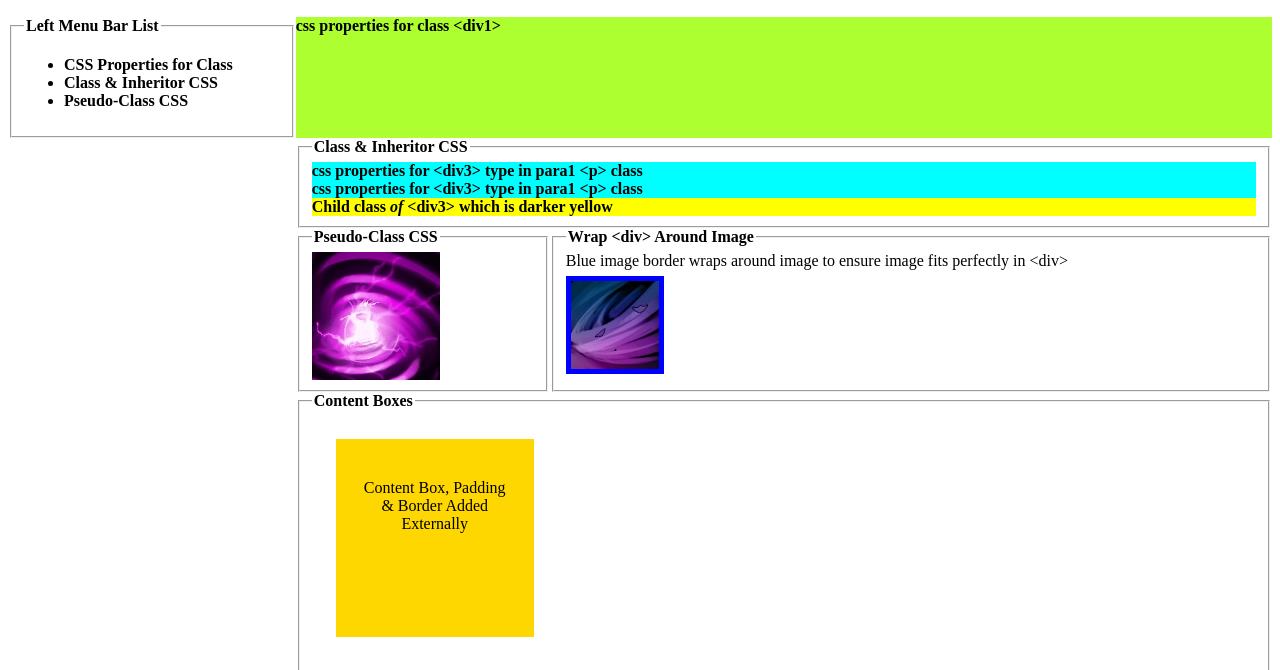
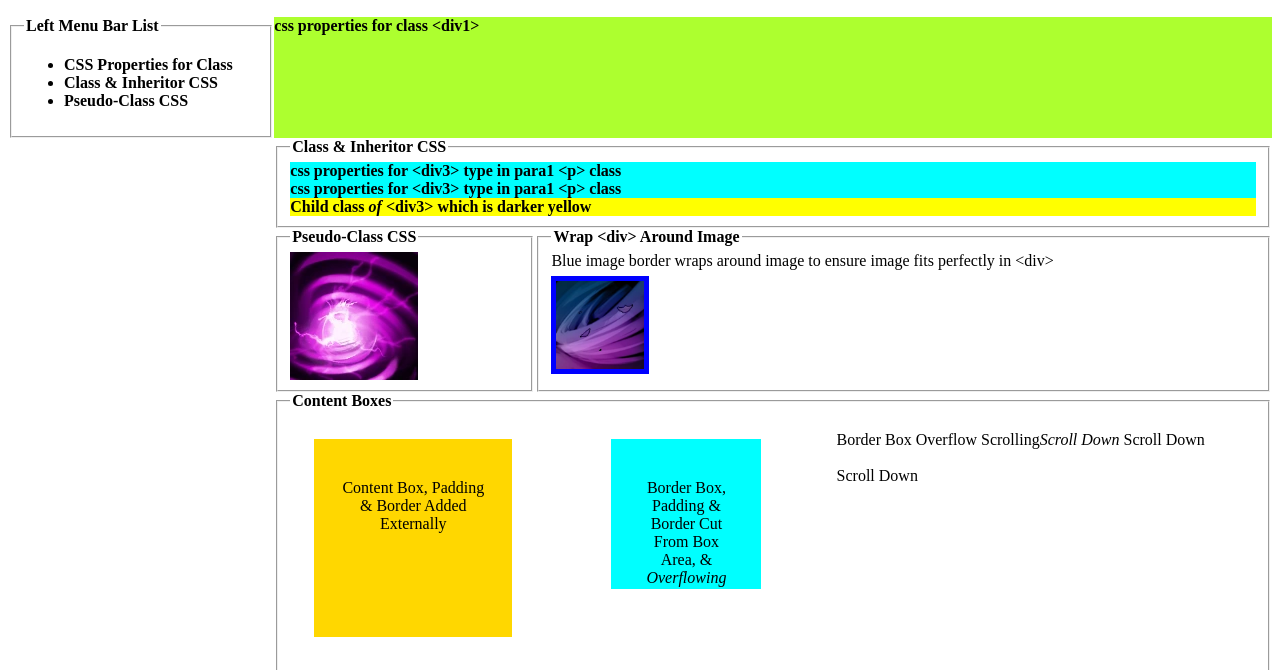
Before and after one commit to KM82Portfolio/IOD_SE, a website: page Mod2_Lab22/Lab22.html in a window 1280 px wide. Shown: the part 110-780 px from the top of the page. Drawn offline with Linux system fonts and the light colour scheme.

Commit message:
10 4 Clean Up

```diff
--- a/Mod2_Lab22/Lab22.html
+++ b/Mod2_Lab22/Lab22.html
@@ -60,11 +60,15 @@
 
         <fieldset style="display:grid;grid-column-start:2;grid-column-end:8;">
             <legend>Content Boxes</legend>
-            <section class="content-box box">
+            <section class="content-box box" style="display:grid;grid-column-start:1;grid-column-end:1;">
                 <p>Content Box, Padding & Border Added Externally</p>
             </section>
-            <section class="border-box box">
+            <section class="border-box box" style="display:grid;grid-column-start:2;grid-column-end:2;">
                 <p>Border Box, Padding & Border Cut From Box Area, & <em>Overflowing</em> </p>
+            </section>
+            <section class="border-box-scroll" style="display:grid;grid-column-start:3;grid-column-end:3;max-height:88px;">
+                <p>Border Box Overflow Scrolling<em>Scroll Down</em> Scroll Down<br><br>Scroll Down<br><br>Scroll Down<br><br>Scroll Down<br><br>
+                    Scroll Down<br><br>Scroll Down<br><br>Scroll Down<br><br>Scroll Down<br><br>Scroll Down<br><br>Scroll Down<br><br></p>
             </section>
         </fieldset>
 
--- a/Mod2_Lab22/css/lab22.css
+++ b/Mod2_Lab22/css/lab22.css
@@ -89,3 +89,6 @@ legend {
     box-sizing:border-box;
     background:aqua;
 }
+.border-box-scroll{
+    overflow:scroll;
+}
--- a/package.json
+++ b/package.json
@@ -1,8 +1,9 @@
 {
   "dependencies": {
+    "lodash": "^4.17.21",
     "sentiment": "^5.0.2"
   },
-  "scripts":{
-    "run_mod1labex4_twice":"node ./Mod1_LabEx4/mod1labex4.js && node ./Mod1_LabEx4/mod1labex4.js"
+  "scripts": {
+    "run_mod1labex4_twice": "node ./Mod1_LabEx4/mod1labex4.js && node ./Mod1_LabEx4/mod1labex4.js"
   }
 }
```
Also changed, not shown: 1 other file.
